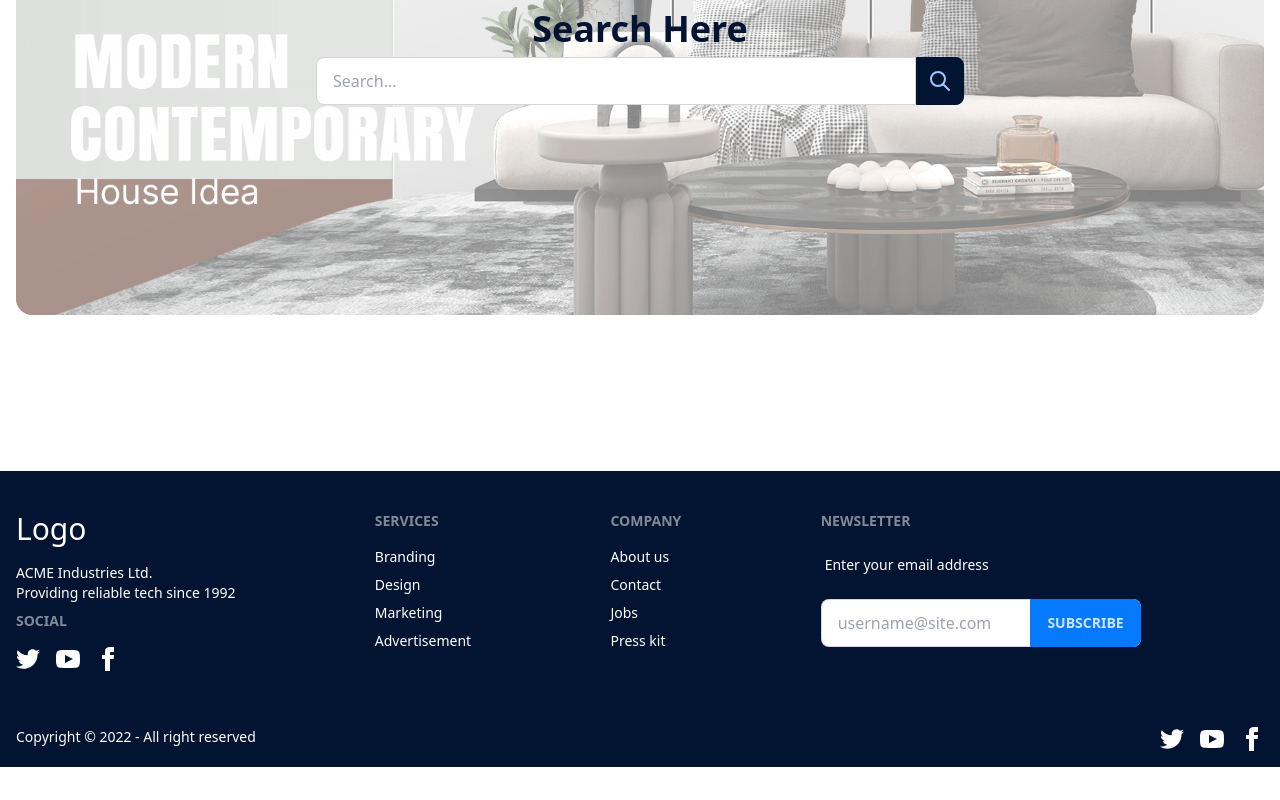
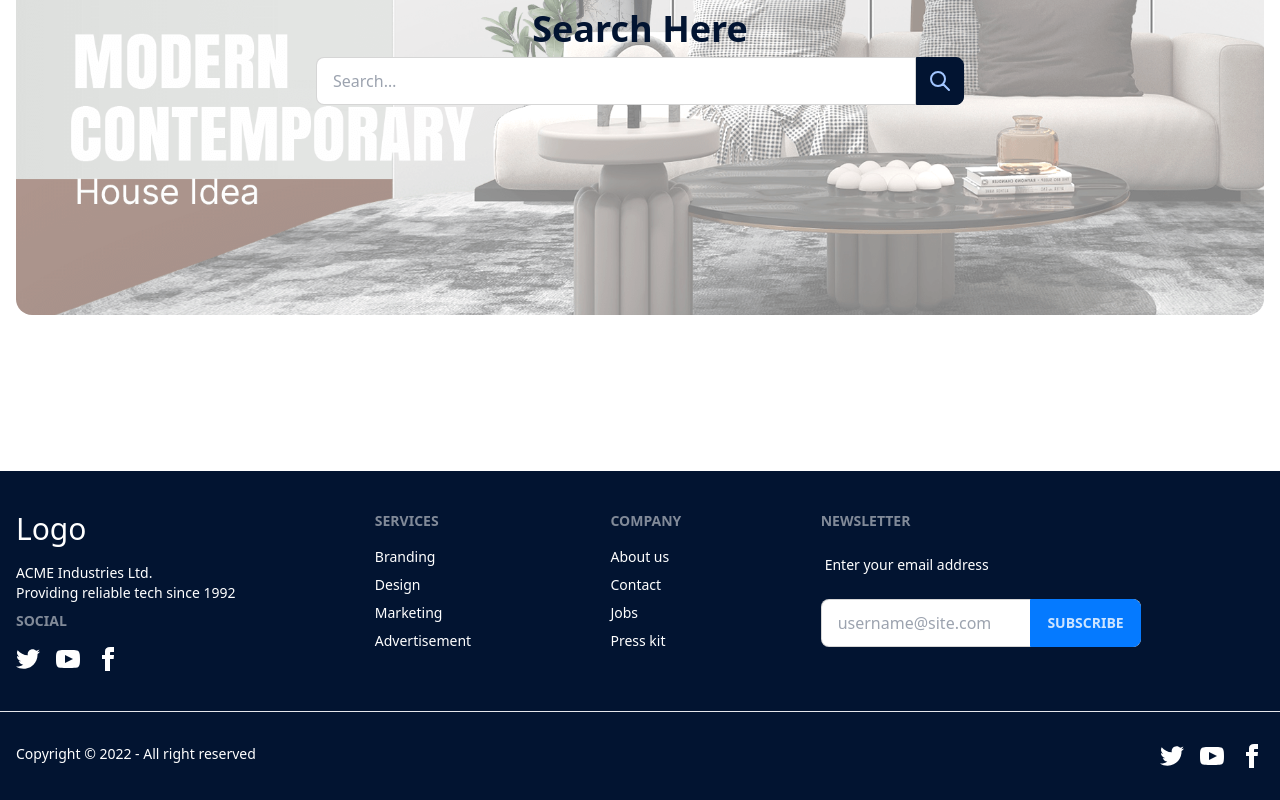
Before and after one commit to Team-Raihan/interior-exterior-design-system-client-side, a React (Create React App) app: page / in a window 1280 px wide. Shown: the part 353-1153 px from the top of the page. Before the commit the page ends 1120 px from the top, so only its background shows below. Built offline with nearby package versions, Linux system fonts and the light colour scheme.

Commit message:
footer border

```diff
--- a/src/Components/Shared/Footer/Footer.jsx
+++ b/src/Components/Shared/Footer/Footer.jsx
@@ -4,7 +4,7 @@ const Footer = () => {
   return (
     <div className="bg-neutral">
       <div className="container mx-auto">
-        <footer className="footer px-4 py-10 text-white">
+        <footer className="footer px-4 py-10 text-white border-b">
           <div>
             <div className="items-center grid-flow-col">
               <h1 className="text-3xl mb-4">Logo</h1>
@@ -85,7 +85,7 @@ const Footer = () => {
             </div>
           </div>
         </footer>
-        <footer className="footer px-4 py-4 bg-neutral text-white">
+        <footer className="footer px-4 py-8 bg-neutral text-white">
           <div className="items-center grid-flow-col">
             <p>Copyright © 2022 - All right reserved</p>
           </div>
```
